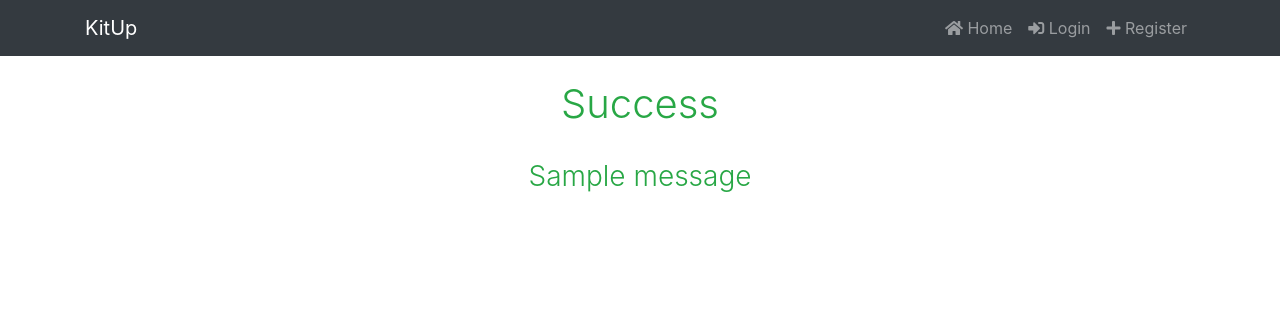
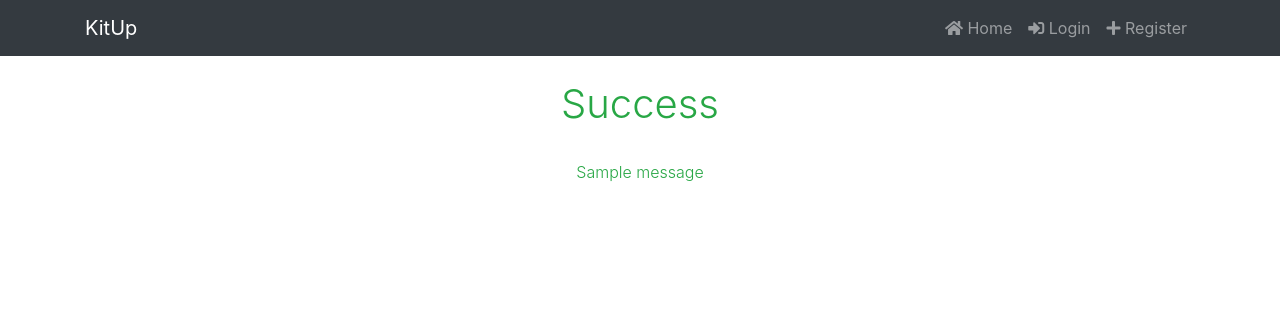
Before and after one commit to dans-acc/kitup-assignment, a Django app: page /web_response/ in a window 1280 px wide. Shown: the top 316 px of the page. Run offline with Django 3.2, Linux system fonts and the light colour scheme; tables that the repository leaves empty hold one stand-in row (values such as "Sample post"); one stand-in notice (Sample message) is shown; some libraries are stand-ins or nearby versions.

Commit message:
Moved error to paragraph.

```diff
--- a/kitup/views.py
+++ b/kitup/views.py
@@ -7,6 +7,7 @@ from django.contrib.auth.decorators import login_required
 from django import forms
 from django.contrib.auth.models import User
 from django.utils.safestring import mark_safe
+
 
 #  The models and forms for the kitup app.
 from kitup.forms import UserForm, ProfileForm, UserLoginForm, MatchForm, UserUpdateForm, EmailPasswordRecovery, MatchParticipantReportForm
--- a/templates/kitup/web_response.html
+++ b/templates/kitup/web_response.html
@@ -20,7 +20,7 @@
 			<div class="row messages">
 				<div class="col-lg-12 text-center">
 					<h1 class="font-weight-light text-success">Success</h1><br>
-					<h3 class="font-weight-light text-success {{ message.tags }}">{{ message }}</h3>
+					<p class="font-weight-light text-success {{ message.tags }}">{{ message }}</p>
 				</div>
 			</div>
 		{% endif %}
@@ -29,7 +29,7 @@
 			<div class="row messages">
 				<div class="col-lg-12 text-center">
 					<h1 class="font-weight-light text-warning">Warning</h1><br>
-					<h3 class="font-weight-light text-warning {{ message.tags }}">{{ message }}</h3>
+					<p class="font-weight-light text-warning {{ message.tags }}">{{ message }}</p>
 				</div>
 			</div>
 		{% endif %}
@@ -38,7 +38,7 @@
 			<div class="row messages">
 				<div class="col-lg-12 text-center">
 					<h1 class="font-weight-light text-error">Error</h1><br>
-					<h3 class="font-weight-light text-error {{ message.tags }}">{{ message }}</h3>
+					<p class="font-weight-light text-error {{ message.tags }}">{{ message }}</p>
 				</div>
 			</div>
 		{% endif %}
```
